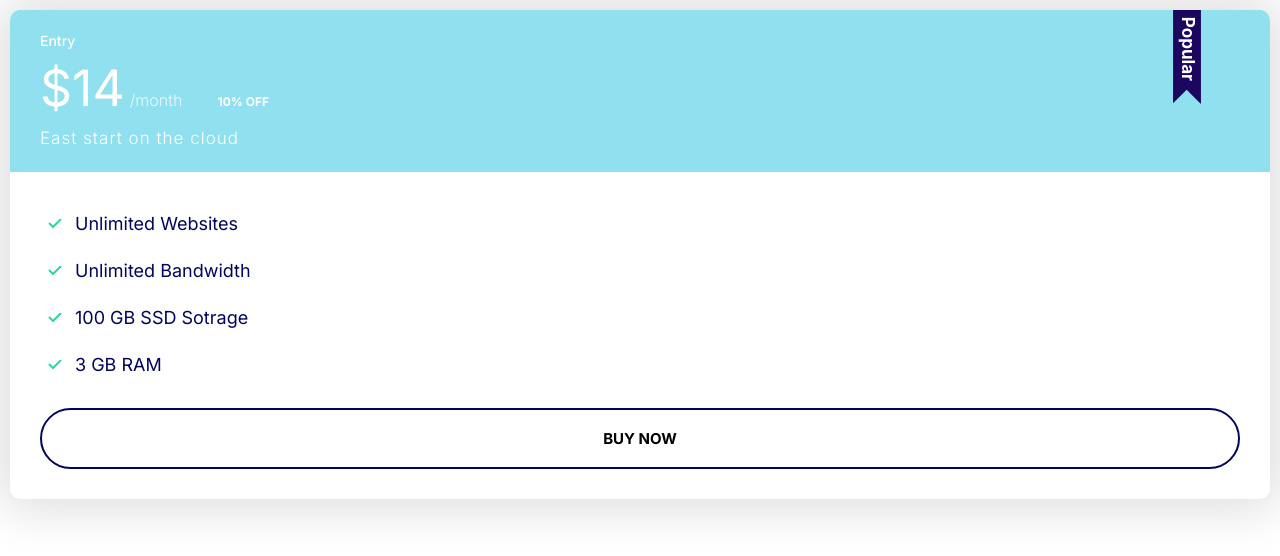
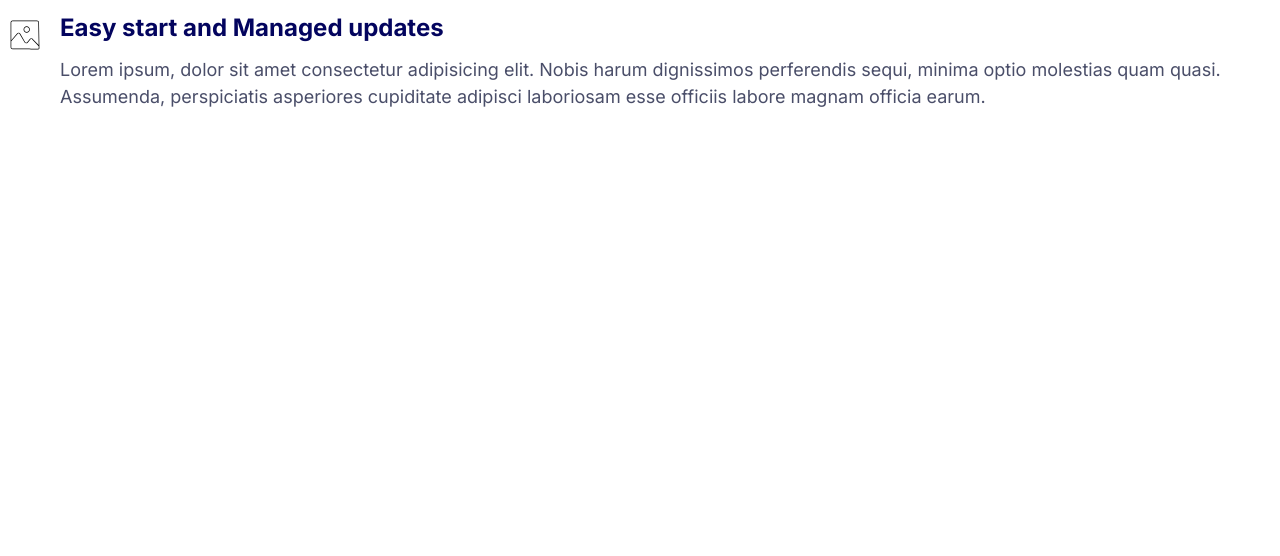
Before and after one commit to AKSHAY13PATEL/cloudify-data, a plain HTML site: page index.html in a window 1280 px wide. Drawn offline with Linux system fonts and the light colour scheme.

Commit message:
Define a style for media component.

```diff
--- a/css/styles.css
+++ b/css/styles.css
@@ -373,3 +373,21 @@
     font-size: 1.7rem;
   }
 }
+
+/* Media */
+
+.media {
+  display: flex;
+}
+
+.media__title {
+  margin-top: 0;
+}
+
+.media__body {
+  margin: 0 2rem;
+}
+
+.media__image {
+  margin-top: 1rem;
+}
--- a/index.html
+++ b/index.html
@@ -14,24 +14,20 @@
     <link rel="stylesheet" href="css/styles.css" />
   </head>
   <body>
-    <div class="plan plan--popular">
-      <div class="card card--secondary">
-        <header class="card__header">
-          <h3 class="plan__name">Entry</h3>
-          <span class="plan__price">$14</span>
-          <span class="plan__billing-cycle">/month</span>
-          <span class="badge badge--secondary badge--small">10% OFF</span>
-          <span class="plan__description">East start on the cloud</span>
-        </header>
-        <div class="card__body">
-          <ul class="list list--tick">
-            <li class="list__item">Unlimited Websites</li>
-            <li class="list__item">Unlimited Bandwidth</li>
-            <li class="list__item">100 GB SSD Sotrage</li>
-            <li class="list__item">3 GB RAM</li>
-          </ul>
-          <button class="btn btn--outline btn--block">Buy Now</button>
-        </div>
+    <div class="media">
+      <div class="media__image">
+        <svg class="icon icon--primary">
+          <use xlink:href="images/sprite.svg#snap"></use>
+        </svg>
+      </div>
+      <div class="media__body">
+        <h3 class="media__title">Easy start and Managed updates</h3>
+        <p>
+          Lorem ipsum, dolor sit amet consectetur adipisicing elit. Nobis harum
+          dignissimos perferendis sequi, minima optio molestias quam quasi.
+          Assumenda, perspiciatis asperiores cupiditate adipisci laboriosam esse
+          officiis labore magnam officia earum.
+        </p>
       </div>
     </div>
   </body>
```
Also changed, not shown: components/media.html (added, +16 -0 lines).
